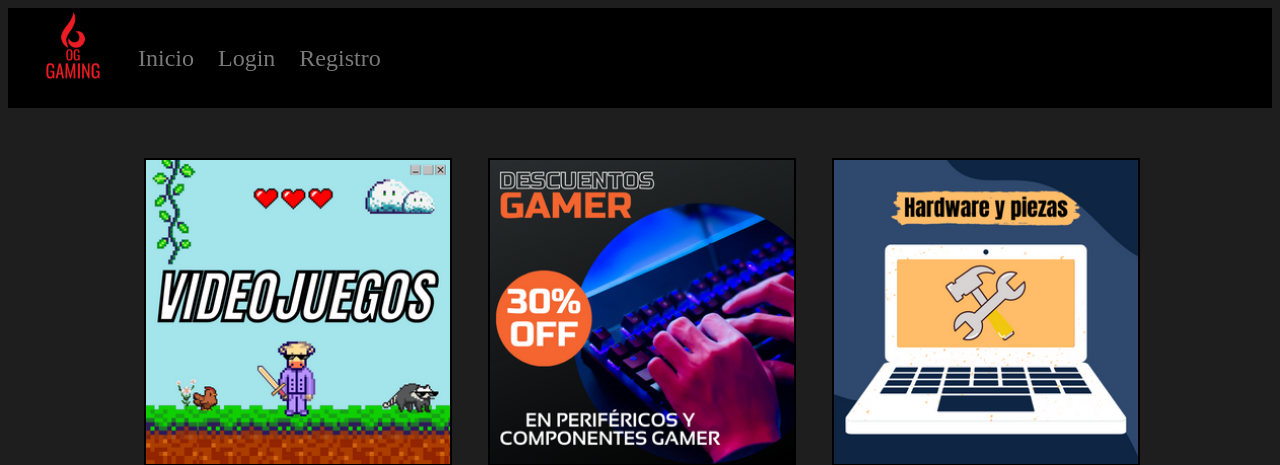
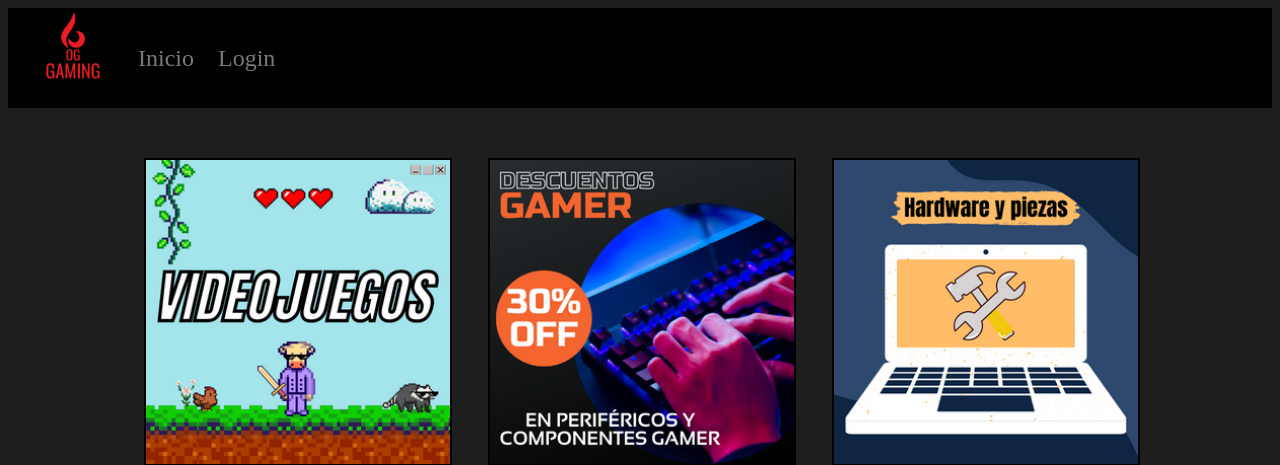
Before and after one commit to Juanjo7z7/OG-Gaming, a Flask app: page /pagina1.html in a window 1280 px wide. Shown: the top 465 px of the page. Run offline with Flask 2, Linux system fonts and the light colour scheme; some libraries are stand-ins or nearby versions; some web fonts are replaced.

Commit message:
Modifique algo en paginia1

```diff
--- a/app/templates/public/pagina1.html
+++ b/app/templates/public/pagina1.html
@@ -20,7 +20,7 @@
       <div class="navtext">
       <a href="#" onclick="inicio()">Inicio</a>
       <a href="#" onclick="login()">Login</a>
-      <a href="#" onclick="Registro_Clientes()">Registro</a>
+      <a href="#" onclick="Registro_Clientes()"></a>
     </div>
     </div>
   </nav>
```
